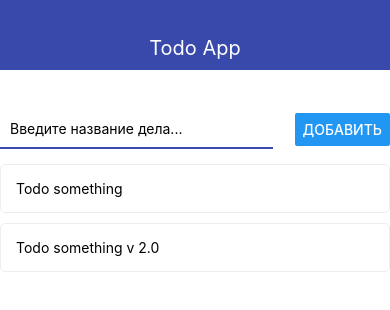
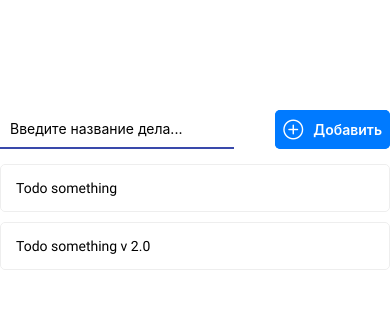
Before and after one commit to EgorNmv/rn-todo-app, a React Native app: screen / in a window 390 px wide. Shown: the top 310 px of the page. Built offline with nearby package versions, Linux system fonts and the light colour scheme.

Commit message:
added fonts and icons

```diff
--- a/App.js
+++ b/App.js
@@ -1,15 +1,35 @@
 import React, { useState } from "react";
 import { StyleSheet, View, Alert } from "react-native";
+import * as Font from "expo-font";
+import { AppLoading } from "expo";
 import { Navbar } from "./src/components/Navbar";
 import { MainScreen } from "./src/screens/MainScreen";
 import { TodoScreen } from "./src/screens/TodoScreen";
 
+async function loadApplication() {
+  await Font.loadAsync({
+    "roboto-regular": require("./assets/fonts/Roboto-Regular.ttf"),
+    "roboto-bold": require("./assets/fonts/Roboto-Bold.ttf")
+  });
+}
+
 export default function App() {
+  const [appIsReady, setAppIsReady] = useState(false);
   const [todoId, setTodoId] = useState(null);
   const [todos, setTodos] = useState([
     { id: "1", title: "Todo something" },
     { id: "2", title: "Todo something v 2.0" }
   ]);
+
+  if (!appIsReady) {
+    return (
+      <AppLoading
+        startAsync={loadApplication}
+        onError={error => console.log("error", error)}
+        onFinish={() => setAppIsReady(true)}
+      />
+    );
+  }
 
   const addTodo = title => {
     setTodos(prev => [
--- a/package.json
+++ b/package.json
@@ -8,7 +8,9 @@
     "eject": "expo eject"
   },
   "dependencies": {
+    "@expo/vector-icons": "^10.0.6",
     "expo": "~36.0.0",
+    "expo-font": "^8.0.0",
     "react": "~16.9.0",
     "react-dom": "~16.9.0",
     "react-native": "https://github.com/expo/react-native/archive/sdk-36.0.0.tar.gz",
--- a/src/components/AddTodo.js
+++ b/src/components/AddTodo.js
@@ -1,5 +1,13 @@
 import React, { useState } from "react";
-import { View, TextInput, Button, StyleSheet, Alert } from "react-native";
+import {
+  View,
+  TextInput,
+  Button,
+  StyleSheet,
+  Alert,
+  Keyboard
+} from "react-native";
+import { AntDesign } from "@expo/vector-icons";
 import { THEME } from "../theme";
 
 export const AddTodo = ({ onSubmit }) => {
@@ -9,6 +17,7 @@
     if (value.trim()) {
       onSubmit(value);
       setValue("");
+      Keyboard.dismiss();
     } else {
       Alert.alert("Название дела не может быть пустым");
     }
@@ -24,7 +33,10 @@
         autoCorrect={false}
         autoCapitalize="none"
       />
-      <Button title="Добавить" onPress={pressHandler} />
+      <AntDesign.Button onPress={pressHandler} name="pluscircleo">
+        Добавить
+      </AntDesign.Button>
+      {/* <Button title="Добавить" onPress={pressHandler} /> */}
     </View>
   );
 };
@@ -37,7 +49,7 @@
     marginBottom: 15
   },
   input: {
-    width: "70%",
+    width: "60%",
     padding: 10,
     borderStyle: "solid",
     borderBottomWidth: 2,
--- a/src/components/EditModal.js
+++ b/src/components/EditModal.js
@@ -8,6 +8,7 @@
   Alert
 } from "react-native";
 import { THEME } from "../theme";
+import { AppButton } from "../components/ui/AppButton";
 
 export const EditModal = ({ visible, onCancel, value, onSave }) => {
   const [title, setTitle] = useState(value);
@@ -38,12 +39,10 @@
           maxLength={64}
         />
         <View style={styles.buttons}>
-          <Button
-            title="Отменить"
-            onPress={onCancel}
-            color={THEME.DANGER_COLOR}
-          />
-          <Button title="Сохранить" onPress={saveHandler} />
+          <AppButton onPress={onCancel} color={THEME.DANGER_COLOR}>
+            Отменить
+          </AppButton>
+          <AppButton onPress={saveHandler}>Сохранить</AppButton>
         </View>
       </View>
     </Modal>
--- a/src/components/Navbar.js
+++ b/src/components/Navbar.js
@@ -1,11 +1,20 @@
 import React from "react";
-import { View, Text, StyleSheet } from "react-native";
+import { View, StyleSheet, Platform } from "react-native";
 import { THEME } from "../theme";
+import { AppTextBold } from "./ui/AppTextBold";
 
 export const Navbar = ({ title }) => {
   return (
-    <View style={styles.navbar}>
-      <Text style={styles.text}>{title}</Text>
+    <View
+      style={{
+        ...styles.navbar,
+        ...Platform.select({
+          ios: styles.navbarIos,
+          android: styles.navbarAndroid
+        })
+      }}
+    >
+      <AppTextBold style={styles.text}>{title}</AppTextBold>
     </View>
   );
 };
@@ -15,11 +24,17 @@
     height: 70,
     alignItems: "center",
     justifyContent: "flex-end",
-    backgroundColor: THEME.MAIN_COLOR,
     paddingBottom: 10
   },
+  navbarAndroid: {
+    backgroundColor: THEME.MAIN_COLOR
+  },
+  navbarIos: {
+    borderBottomColor: THEME.MAIN_COLOR,
+    borderBottomWidth: 1
+  },
   text: {
-    color: "white",
+    color: Platform.OS === "ios" ? THEME.MAIN_COLOR : "#fff",
     fontSize: 20
   }
 });
--- a/src/components/Todo.js
+++ b/src/components/Todo.js
@@ -1,5 +1,6 @@
 import React from "react";
-import { View, Text, StyleSheet, TouchableOpacity } from "react-native";
+import { View, StyleSheet, TouchableOpacity } from "react-native";
+import { AppText } from "./ui/AppText";
 
 export const Todo = ({ todo, onRemove, onOpen }) => {
   return (
@@ -9,7 +10,7 @@
       onLongPress={onRemove.bind(null, todo.id)}
     >
       <View style={styles.todo}>
-        <Text>{todo.title}</Text>
+        <AppText>{todo.title}</AppText>
       </View>
     </TouchableOpacity>
   );
--- /dev/null
+++ b/src/components/ui/AppButton.js
@@ -0,0 +1,37 @@
+import React from "react";
+import {
+  StyleSheet,
+  View,
+  TouchableOpacity,
+  TouchableNativeFeedback,
+  Platform
+} from "react-native";
+import { AppTextBold } from "../ui/AppTextBold";
+import { THEME } from "../../theme";
+
+export const AppButton = ({ children, onPress, color = THEME.MAIN_COLOR }) => {
+  const Wrapper =
+    Platform.OS === "android" ? TouchableNativeFeedback : TouchableOpacity;
+
+  return (
+    <Wrapper onPress={onPress} activeOpacity={0.7}>
+      <View style={{ ...styles.button, backgroundColor: color }}>
+        <AppTextBold style={styles.text}>{children}</AppTextBold>
+      </View>
+    </Wrapper>
+  );
+};
+
+const styles = StyleSheet.create({
+  button: {
+    paddingHorizontal: 20,
+    paddingVertical: 10,
+    borderRadius: 5,
+    flexDirection: "row",
+    alignItems: "center",
+    justifyContent: "center"
+  },
+  text: {
+    color: "#fff"
+  }
+});
--- /dev/null
+++ b/src/components/ui/AppText.js
@@ -0,0 +1,12 @@
+import React from "react";
+import { Text, StyleSheet } from "react-native";
+
+export const AppText = props => (
+  <Text style={{ ...styles.default, ...props.style }}>{props.children}</Text>
+);
+
+const styles = StyleSheet.create({
+  default: {
+    fontFamily: "roboto-regular"
+  }
+});
--- /dev/null
+++ b/src/components/ui/AppTextBold.js
@@ -0,0 +1,12 @@
+import React from "react";
+import { Text, StyleSheet } from "react-native";
+
+export const AppTextBold = props => (
+  <Text style={{ ...styles.default, ...props.style }}>{props.children}</Text>
+);
+
+const styles = StyleSheet.create({
+  default: {
+    fontFamily: "roboto-bold"
+  }
+});
--- a/src/screens/TodoScreen.js
+++ b/src/screens/TodoScreen.js
@@ -1,8 +1,11 @@
 import React, { useState } from "react";
-import { StyleSheet, View, Text, Button } from "react-native";
+import { StyleSheet, View, Dimensions } from "react-native";
+import { FontAwesome, AntDesign } from "@expo/vector-icons";
 import { THEME } from "../theme";
 import { AppCard } from "../components/ui/AppCard";
 import { EditModal } from "../components/EditModal";
+import { AppTextBold } from "../components/ui/AppTextBold";
+import { AppButton } from "../components/ui/AppButton";
 
 export const TodoScreen = ({ onRemove, goBack, todo, onSave }) => {
   const [modal, setModal] = useState(false);
@@ -21,19 +24,24 @@
         onSave={saveHandler}
       />
       <AppCard style={styles.card}>
-        <Text style={styles.title}>{todo.title}</Text>
-        <Button title="Редактировать" onPress={() => setModal(true)} />
+        <AppTextBold style={styles.title}>{todo.title}</AppTextBold>
+        <AppButton onPress={() => setModal(true)}>
+          <FontAwesome name="edit" size={20} />
+        </AppButton>
       </AppCard>
       <View style={styles.buttons}>
         <View style={styles.button}>
-          <Button title="Назад" color={THEME.GREY_COLOR} onPress={goBack} />
+          <AppButton color={THEME.GREY_COLOR} onPress={goBack}>
+            <AntDesign name="back" size={20} color="#fff" />
+          </AppButton>
         </View>
         <View style={styles.button}>
-          <Button
-            title="Удалить"
+          <AppButton
             color={THEME.DANGER_COLOR}
             onPress={() => onRemove(todo.id)}
-          />
+          >
+            <FontAwesome name="remove" size={20} color="#fff" />
+          </AppButton>
         </View>
       </View>
     </View>
@@ -50,7 +58,8 @@
     padding: 15
   },
   button: {
-    width: "40%"
+    width: Dimensions.get("window").width / 3
+    // width: Dimensions.get("window".width) > 400 ? 150 : 100
   },
   title: {
     fontSize: 20
```
Also changed, not shown: assets/fonts/Roboto-Bold.ttf (added), assets/fonts/Roboto-Regular.ttf (added).
